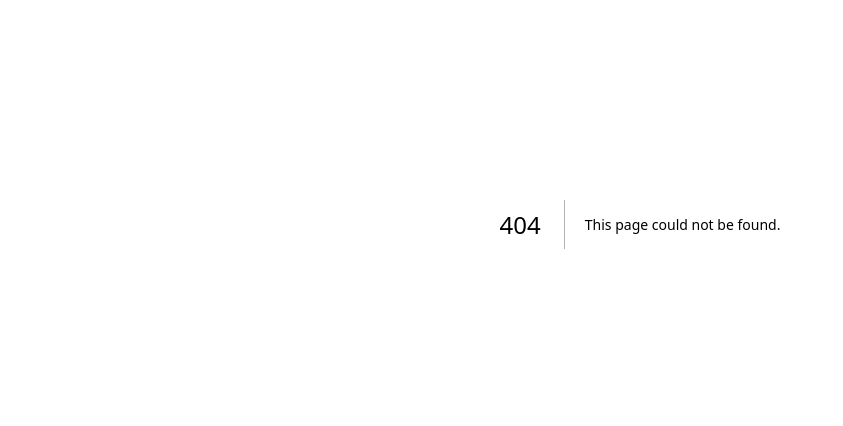
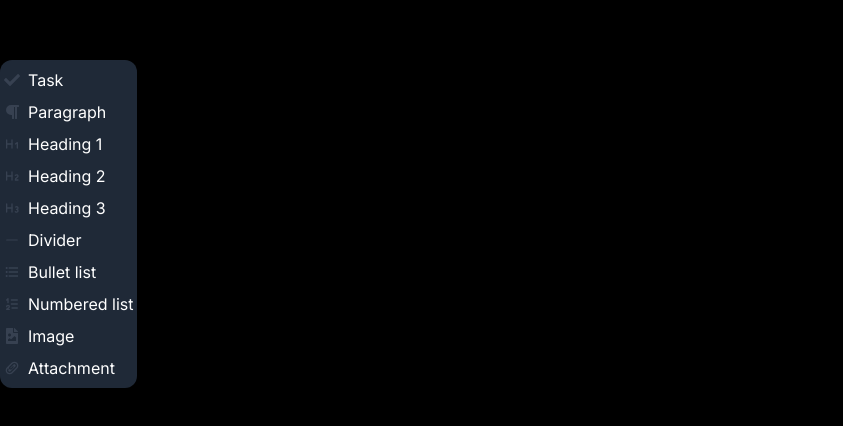
Before and after one commit to Lilglu4e/supernote, a Next.js app: page /meeting in a window 1280 px wide. Before the commit this address had no page. Shown: the part 176-602 px from the top of the page, without its empty margins (0-843 px from the left). Built offline with nearby package versions, Linux system fonts and the light colour scheme.

Commit message:
menu component added

```diff
--- /dev/null
+++ b/src/app/meeting/List.tsx
@@ -0,0 +1,81 @@
+'use client';
+import React, { useState, useEffect, useRef, ChangeEvent, KeyboardEvent } from 'react';
+import { GrSort, GrClose } from "react-icons/gr";
+import { CiCirclePlus } from "react-icons/ci";
+import ToDoItem from './ToDoItem'; // Assuming ToDoItem is a new component
+import { FaRegCircle, FaRegCheckCircle,} from "react-icons/fa";
+import { FaCirclePlus } from "react-icons/fa6";
+
+export default function ToDoList() {
+    const [items, setItems] = useState<string[]>([]);
+    const [currentInput, setCurrentInput] = useState<string>('');
+
+    const handleInputChange = (e: ChangeEvent<HTMLTextAreaElement>) => {
+        setCurrentInput(e.target.value);
+    };
+
+    const handleAddItem = () => {
+        if (currentInput.trim() !== '') {
+            setItems([...items, currentInput]);
+            setCurrentInput('');
+        }
+    };
+
+    const handleKeyPress = (e: KeyboardEvent<HTMLTextAreaElement>) => {
+        if (e.key === 'Enter' && !e.shiftKey) {
+            e.preventDefault();
+            handleAddItem();
+        }
+    };
+
+    const handleRemoveItem = (index: number) => {
+        setItems(items.filter((_, itemIndex) => itemIndex !== index));
+    };
+
+    const textareaRef = useRef<HTMLTextAreaElement>(null);
+
+    useEffect(() => {
+        if (textareaRef.current) {
+            textareaRef.current.style.height = '0px'; // Reset before setting to scrollHeight to ensure accurate height
+            textareaRef.current.style.height = `${textareaRef.current.scrollHeight}px`;
+        }
+    }, [currentInput]);
+
+    return (
+        <div className="flex flex-col bg-gray-900 justify-items-start h-screen overflow-auto text-sm rounded-lg p-6 mx-2 font-sans flex-grow-3/6">
+            <div className='flex justify-end items-center mb-4'>
+                <button aria-label="Sort tasks" className='flex items-center justify-center rounded-full bg-gray-600 p-3 hover:bg-gray-500 transition'>
+                    <GrSort className='text-xl text-white'/>
+                </button>
+            </div>
+            <div className='flex items-center mb-4'>
+                <h1 className="text-3xl text-white font-bold">Metting Notes</h1>
+            </div>
+            <div className="flex flex-row items-center">
+                <div className='flex justify-start'>
+                    <FaCirclePlus className='justify-center text-lg text-white'/>
+                </div>
+                <textarea
+                    ref={textareaRef}
+                    value={currentInput}
+                    onChange={handleInputChange}
+                    onKeyDown={handleKeyPress}
+                    className="text-white bg-transparent rounded-md outline-none p-2 flex-grow resize-none"
+                    placeholder="New task"
+                    style={{ overflowY: 'hidden' }}
+                ></textarea>
+            </div>
+            <ul className="flex flex-col">
+                {items.map((item, index) => (
+                    <ToDoItem
+                        key={index}
+                        item={item}
+                        onRemove={() => handleRemoveItem(index)}
+                    />
+                ))}
+            </ul>
+        </div>
+    );
+}
+
+// New ToDoItem component (to be created in a separate file, e.g., ToDoItem.jsx)
--- /dev/null
+++ b/src/app/meeting/Menu.tsx
@@ -0,0 +1,37 @@
+import React from "react";
+import { FaCheck, FaParagraph, FaFileImage } from "react-icons/fa"; // Corrected Fa6 to Fa and import path based on standard react-icons usage
+import { LuHeading1, LuHeading2, LuHeading3 } from "react-icons/lu";
+import { RxDividerHorizontal } from "react-icons/rx";
+import { MdFormatListBulleted } from "react-icons/md";
+import { TiAttachmentOutline } from "react-icons/ti";
+import { TbListNumbers } from "react-icons/tb";
+
+export default function Menu() {
+    const options = [
+        { name: "Task", icon: <FaCheck /> },
+        { name: "Paragraph", icon: <FaParagraph /> },
+        { name: "Heading 1", icon: <LuHeading1 /> },
+        { name: "Heading 2", icon: <LuHeading2 /> },
+        { name: "Heading 3", icon: <LuHeading3 /> },
+        { name: "Divider", icon: <RxDividerHorizontal /> },
+        { name: "Bullet list", icon: <MdFormatListBulleted /> },
+        { name: "Numbered list", icon: <TbListNumbers /> }, // Assuming you use the same icon for demonstration
+        { name: "Image", icon: <FaFileImage /> },
+        { name: "Attachment", icon: <TiAttachmentOutline /> },
+    ];
+
+    return (
+        <div className="bg-gray-800 text-white rounded-xl py-1">
+            <ul>
+                {options.map((option, index) => (
+                    <li key={index} className="flex p-1 items-center hover:bg-gray-500 hover:cursor-pointer">
+                        <div className="text-gray-700">
+                            {option.icon}
+                        </div>
+                        <span className="ml-2">{option.name}</span>
+                    </li>
+                ))}
+            </ul>
+        </div>
+    );
+}
--- /dev/null
+++ b/src/app/meeting/ToDoItem.tsx
@@ -0,0 +1,29 @@
+import React, { useState } from 'react';
+import { FaRegCircle, FaRegCheckCircle } from "react-icons/fa";
+
+// Define a type for the props expected by the ToDoItem component
+type ToDoItemProps = {
+    item: string;
+    onRemove: () => void; // Assuming onRemove does not need any parameters passed to it. Adjust if necessary.
+};
+
+const ToDoItem: React.FC<ToDoItemProps> = ({ item, onRemove }) => {
+    const [isHovered, setIsHovered] = useState(false);
+
+    return (
+        <li className="flex items-center text-white bg-transparent rounded-md mb-2">
+            <button
+                aria-label="Remove task"
+                className="text-red-500 hover:text-red-400 flex items-center justify-center"
+                onClick={onRemove}
+                onMouseEnter={() => setIsHovered(true)}
+                onMouseLeave={() => setIsHovered(false)}
+            >
+                {isHovered ? <FaRegCheckCircle className='text-lg'/> : <FaRegCircle className='text-lg'/>}
+            </button>
+            <span className="pl-2 align-middle">{item}</span>
+        </li>
+    );
+};
+
+export default ToDoItem;
--- /dev/null
+++ b/src/app/meeting/page.tsx
@@ -0,0 +1,15 @@
+// import SideBar from "../Components/SideBar"
+// import Tasks from "../Components/Tasks"
+// import List from './List'
+import Menu from './Menu'
+
+export default function Home() {
+  return (
+    <main className="flex flex-row bg-black min-h-screen items-center justify-between">
+      {/* <SideBar />
+      <List />
+      <Tasks /> */}
+      <Menu />
+    </main>
+  );
+}
```
